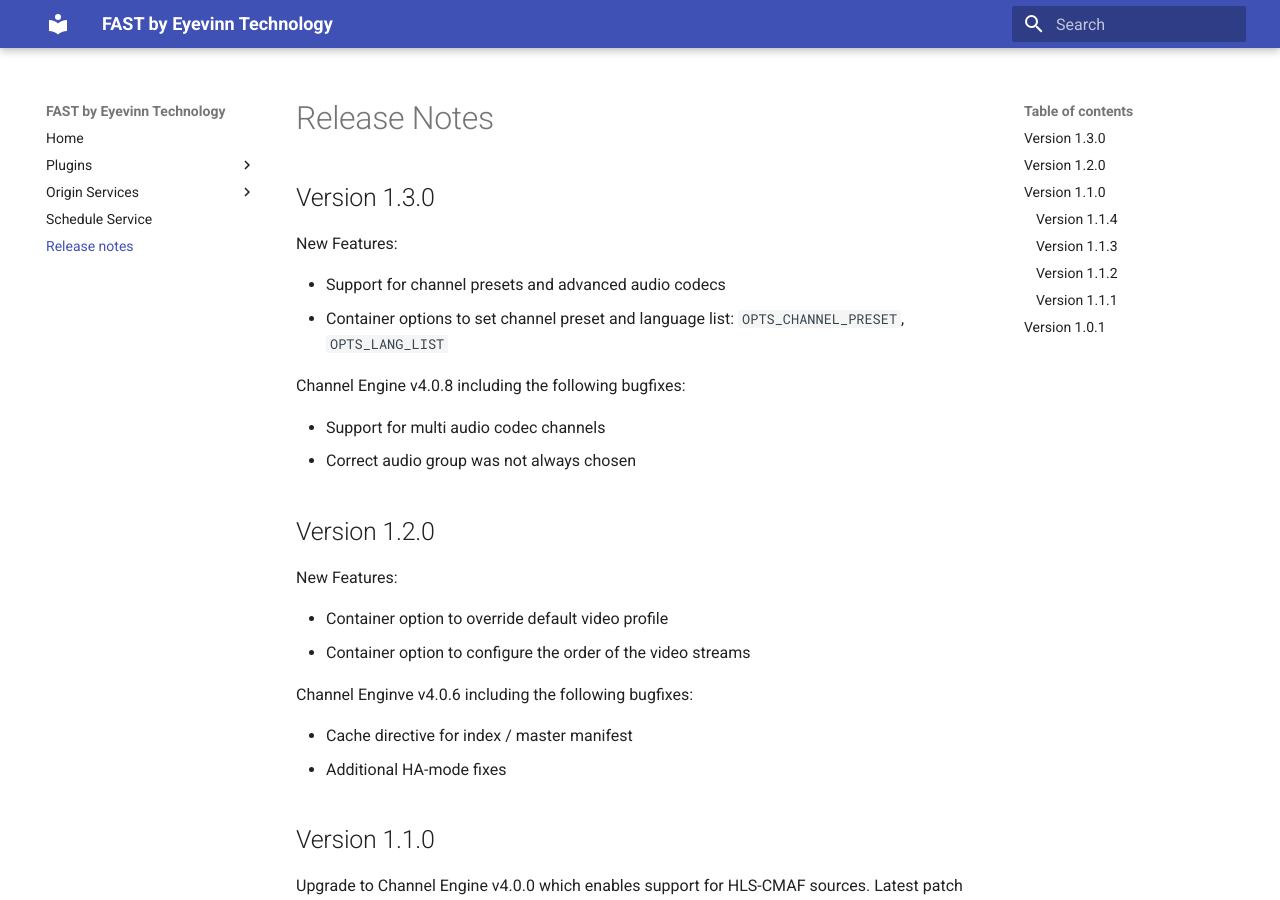
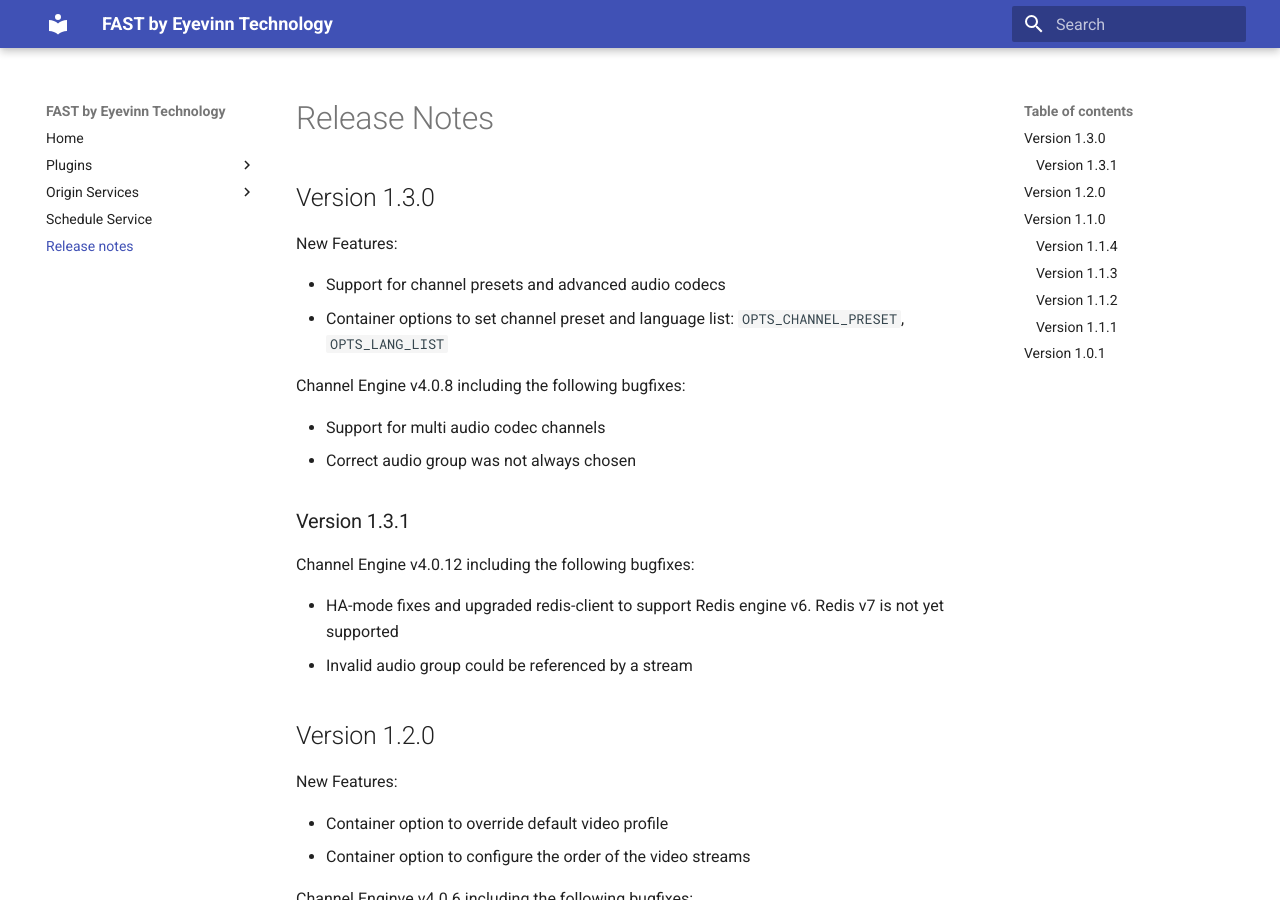
Before and after one commit to Eyevinn/docker-fast, an MkDocs documentation site: the page built from docs/changelog.md, in a window 1280 px wide and 900 px high. Built offline with MkDocs 1.6.1 and Material for MkDocs 9.7.7, drawn with Linux system fonts in a browser that asks for light colours.

Commit message:
chore: release notes for 1.3.1

```diff
--- a/docs/changelog.md
+++ b/docs/changelog.md
@@ -11,6 +11,13 @@
 
 * Support for multi audio codec channels
 * Correct audio group was not always chosen
+
+### Version 1.3.1
+
+Channel Engine v4.0.12 including the following bugfixes:
+
+* HA-mode fixes and upgraded redis-client to support Redis engine v6. Redis v7 is not yet supported
+* Invalid audio group could be referenced by a stream
 
 ## Version 1.2.0
 
--- a/package.json
+++ b/package.json
@@ -43,7 +43,7 @@
   },
   "dependencies": {
     "@eyevinn/schedule-service-adapter": "^0.4.1",
-    "eyevinn-channel-engine": "4.0.8",
+    "eyevinn-channel-engine": "4.0.12",
     "finalhandler": "^1.2.0",
     "node-fetch": "^2.6.5",
     "serve-static": "^1.15.0"
```
Also changed, not shown: 1 other file.
